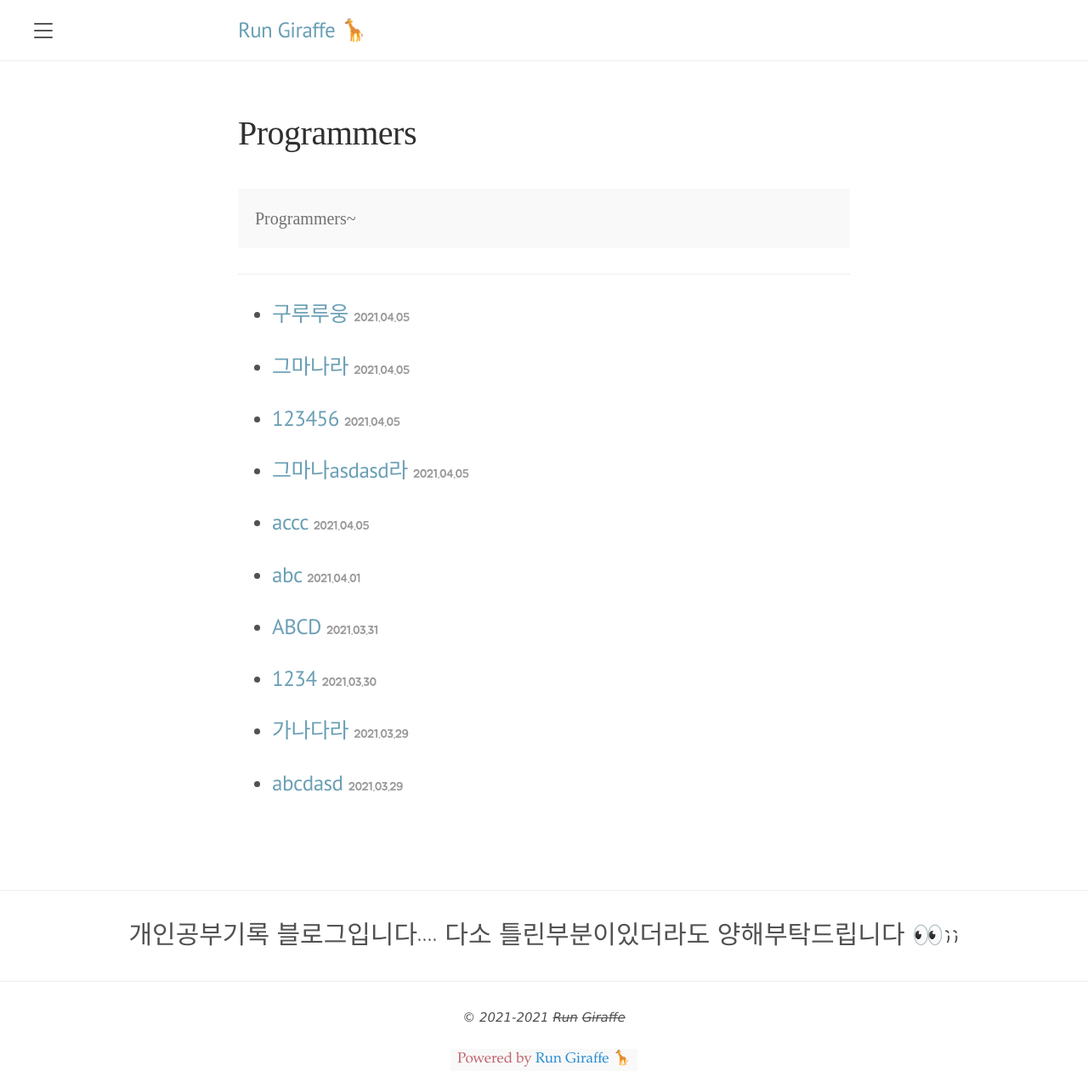
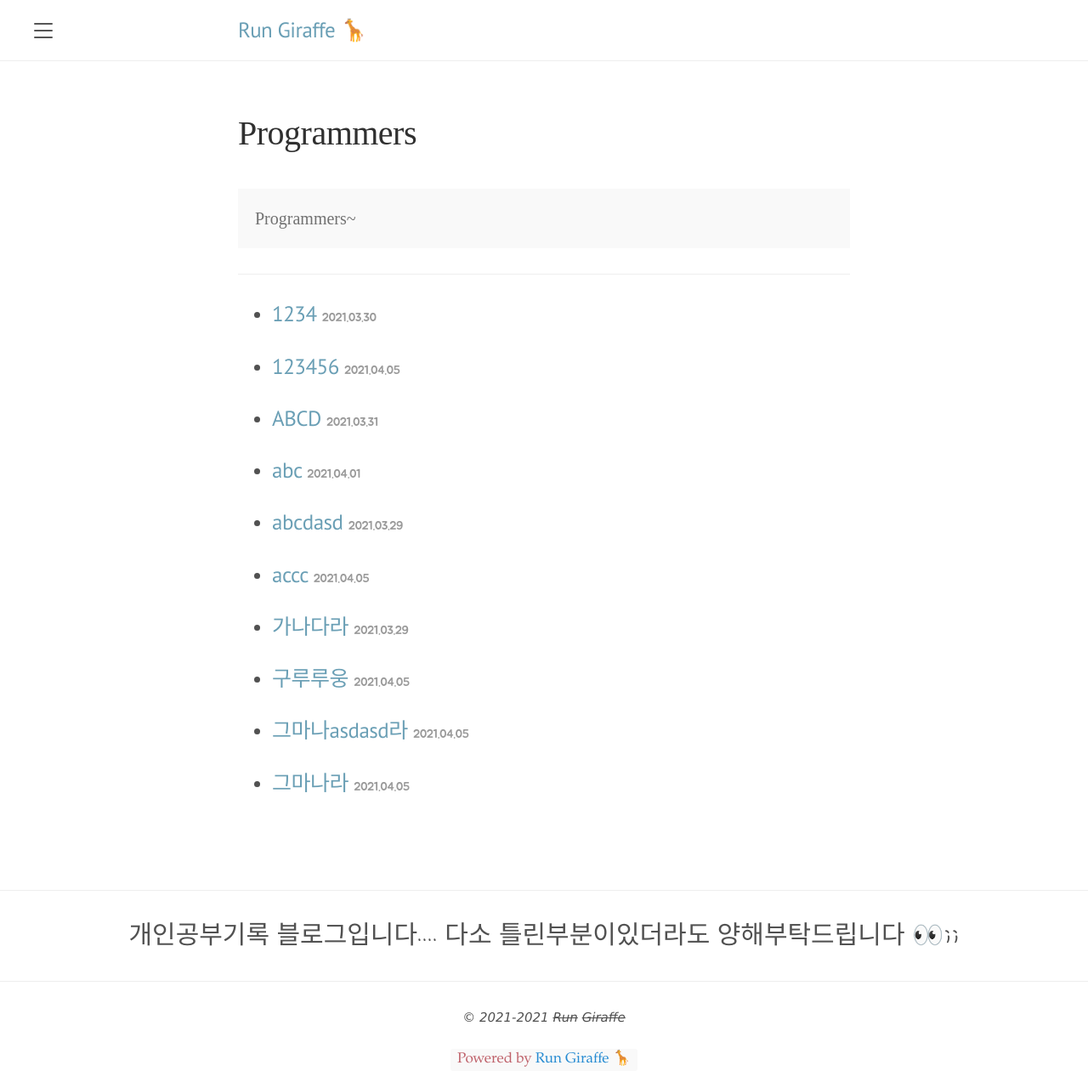
Before and after one commit to froggy0m0/froggy0m0.github.io, a Jekyll site: the page built from categories/Programmers.md, in a window 1280 px wide. Shown: the whole page at 85% size. Built offline with Jekyll 4.4.1, drawn with Linux system fonts in a browser that asks for light colours.

Commit message:
Update sortcategory.html

```diff
--- a/_layouts/sortcategory.html
+++ b/_layouts/sortcategory.html
@@ -13,8 +13,9 @@
 
 <ul class="posts-list">
 
-  {% assign category = page.category | default: page.title%}
-  {% for post in site.categories[category]   | sort: "title" %}
+  {% assign category = page.category | default: page.title %}
+  {% assign sort_page = site.categories[category] | sort: "title" %}
+  {% for post in sort_page %}
     <li>
       <h3>
         <a href="{{ site.baseurl }}{{ post.url }}">
```
